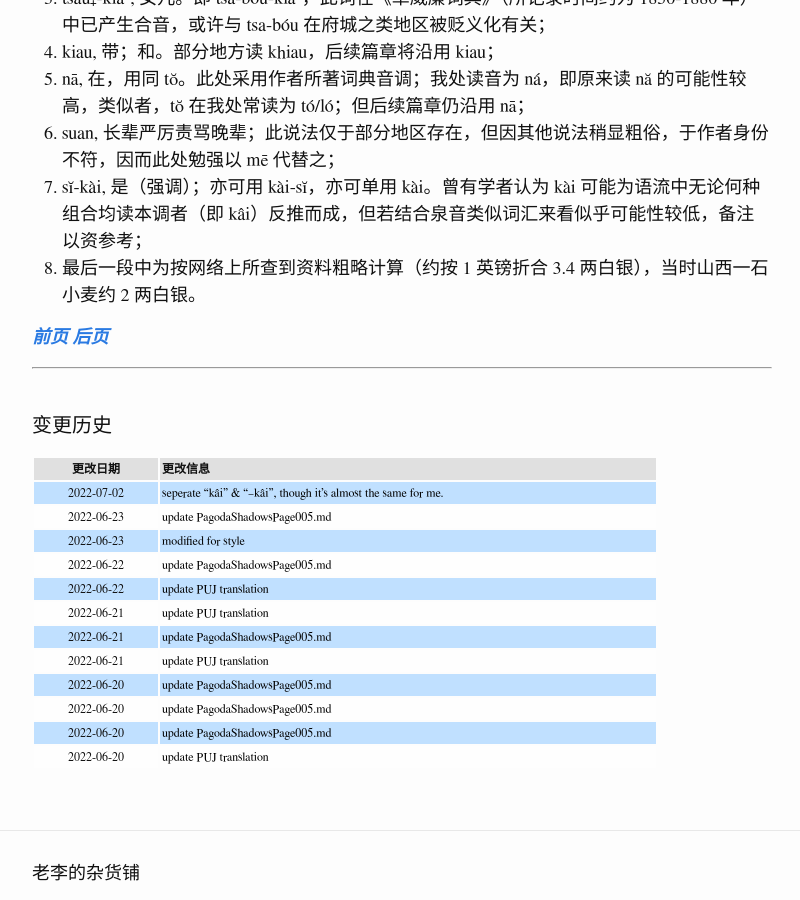
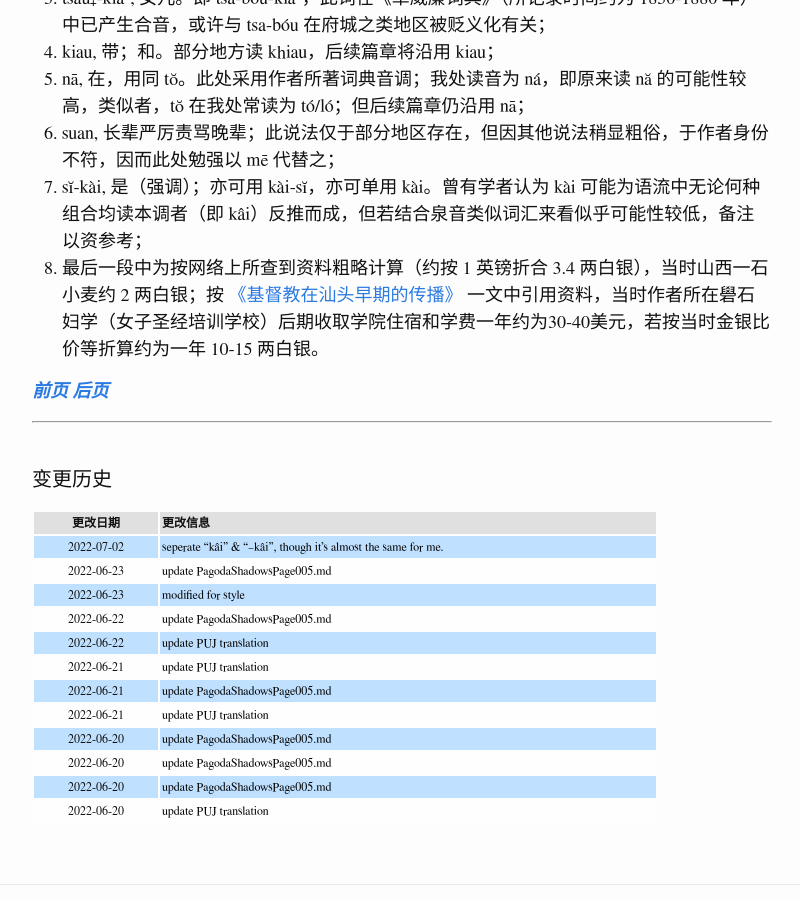
Before and after one commit to DonAnthonyLee/DonAnthonyLee.github.io, a Jekyll site: the page built from docs/puj/PagodaShadowsPage005.md, in a window 1280 px wide and 900 px high, scrolled down 1192 px. Shown: the whole window, without its empty margins (238-1038 px from the left). Built offline with Jekyll 4.4.1, drawn with Linux system fonts in a browser that asks for light colours; some web fonts are replaced.

Commit message:
add comments

```diff
--- a/docs/puj/PagodaShadowsPage005.md
+++ b/docs/puj/PagodaShadowsPage005.md
@@ -61,7 +61,7 @@
 5. <span id="note_5">nā, 在，用同 tŏ。此处采用作者所著词典音调；我处读音为 ná，即原来读 nă 的可能性较高，类似者，tŏ 在我处常读为 tó/ló；但后续篇章仍沿用 nā；</span>
 6. <span id="note_6">suan, 长辈严厉责骂晚辈；此说法仅于部分地区存在，但因其他说法稍显粗俗，于作者身份不符，因而此处勉强以 mē 代替之；</span>
 7. <span id="note_7">sĭ-kài, 是（强调）；亦可用 kài-sĭ，亦可单用 kài。曾有学者认为 kài 可能为语流中无论何种组合均读本调者（即 kâi）反推而成，但若结合泉音类似词汇来看似乎可能性较低，备注以资参考；</span>
-8. <span id="note_8">最后一段中为按网络上所查到资料粗略计算（约按 1 英镑折合 3.4 两白银），当时山西一石小麦约 2 两白银。</span>
+8. <span id="note_8">最后一段中为按网络上所查到资料粗略计算（约按 1 英镑折合 3.4 两白银），当时山西一石小麦约 2 两白银；按 <a href="http://cstc.lib.stu.edu.cn/chaoshanzixun/lishiwenhua/12602.html" target="_blank">《基督教在汕头早期的传播》</a> 一文中引用资料，当时作者所在礐石妇学（女子圣经培训学校）后期收取学院住宿和学费一年约为30-40美元，若按当时金银比价等折算约为一年 10-15 两白银。</span>
 
 
 ***[前页](PagodaShadowsPage004.html)***
```
